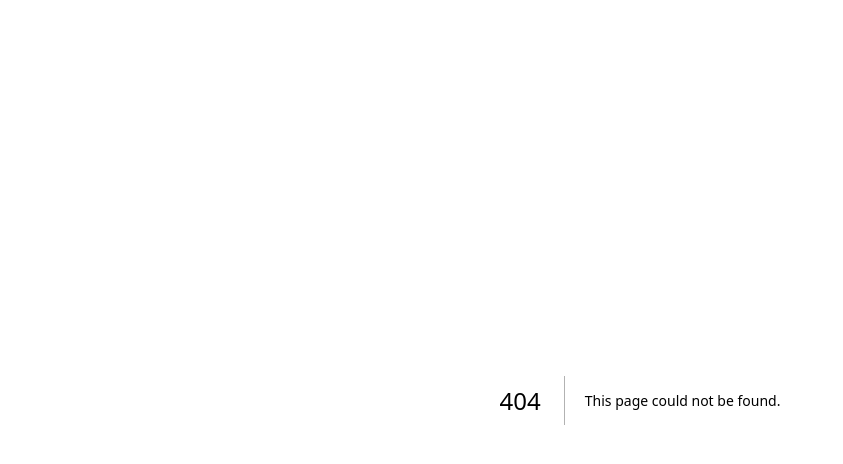
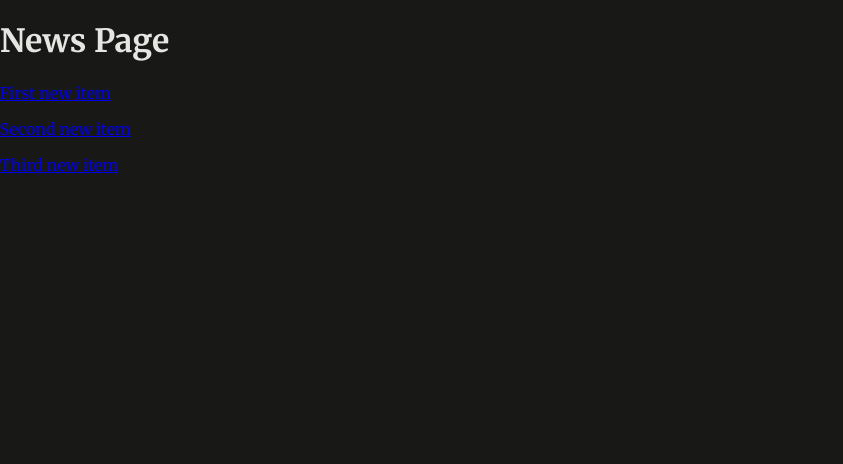
Before and after one commit to Veuge/nextjs-practice, a Next.js app in the folder 02-news/: page /news in a window 1280 px wide. Before the commit this address had no page. Shown: the top 464 px of the page, without its empty margins (0-843 px from the left). Built offline with nearby package versions, Linux system fonts and the light colour scheme.

Commit message:
Adding new routes and nested routes.

```diff
--- /dev/null
+++ b/02-news/app/news/[id]/page.jsx
@@ -0,0 +1,5 @@
+export default function NewDetailsPage({ params }) {
+  return (
+    <h1>New details {params.id}</h1>
+  );
+}
--- /dev/null
+++ b/02-news/app/news/page.jsx
@@ -0,0 +1,20 @@
+import Link from "next/link";
+
+const news = [
+  { id: 'first-news', title: 'First new item' },
+  { id: 'second-news', title: 'Second new item' },
+  { id: 'third-news', title: 'Third new item' },
+];
+
+export default function NewsPage() {
+  return (
+    <>
+      <h1>News Page</h1>
+      {news.map((newDetails) => (
+        <Link key={newDetails.id} href={`/news/${newDetails.id}`}>
+          <p>{newDetails.title}</p>
+        </Link>
+      ))}
+    </>
+  );
+}
```
